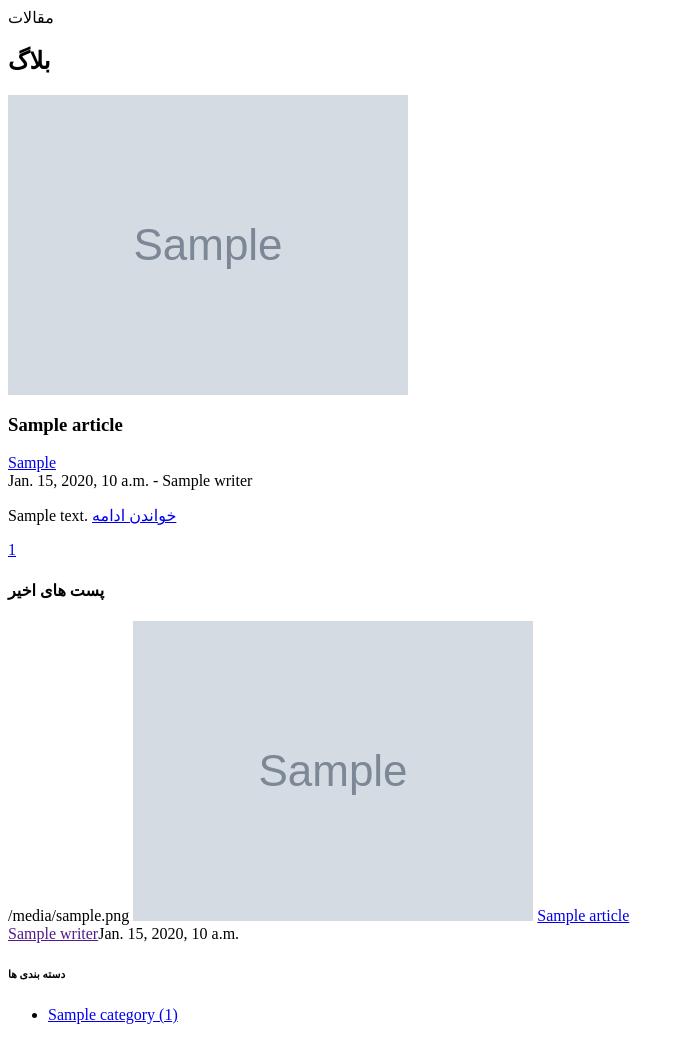
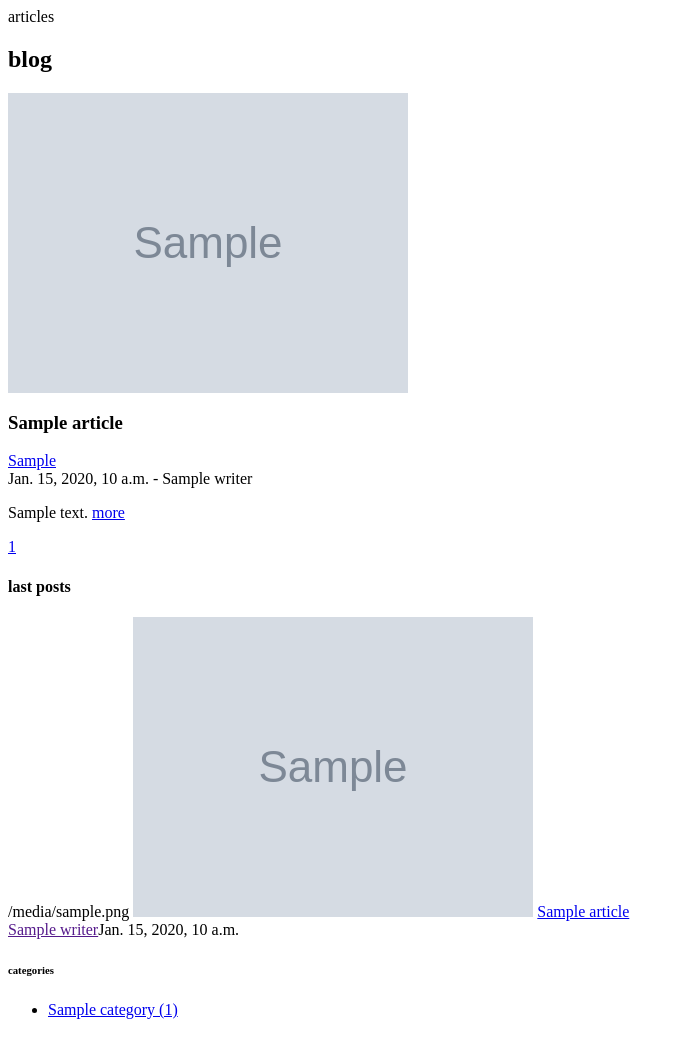
Before and after one commit to arashkarimi1999/blogtest, a Django app: template apps/article_module/templates/article_module/articles_page.html in a window 1280 px wide. Shown: the whole page, without its empty margins (0-686 px from the left). After the commit the page ends 1019 px from the top, so only its background shows below. Run offline with Django 3.2, Linux system fonts and the light colour scheme; the template is opened without the code that fills it: most values are stand-ins (such as "Sample title", 1, 10 or a date in 2020); grey boxes marked "Sample" are stand-in pictures; some libraries are stand-ins or nearby versions.

Commit message:
edit template article module

```diff
--- a/apps/article_module/templates/article_module/articles_page.html
+++ b/apps/article_module/templates/article_module/articles_page.html
@@ -2,7 +2,7 @@
 {% comment %} {% load render_partial %}
 {% load sorl_thumbnail %} {% endcomment %}
 {% block title %}
-    مقالات
+    articles
 {% endblock %}
 
 {% block body %}
@@ -10,7 +10,7 @@
     <main>
   <div class="page-heading text-center">
     <div class="container">
-      <h2>بلاگ</h2>
+      <h2>blog </h2>
     </div>
   </div>
   <div class="container">
@@ -24,14 +24,14 @@
                     </div>
           <h3>{{ articles.title }}</h3>
           <div class="author"> <a href="#"> {{ articles.selected_categories.all|join:" / " }}  </a><br> <span> {{articles.date }} - {{ articles.writer }}   </span> </div>
-          <p class="abs"> {{ articles.short_description }} <a href="{% url "article:article-detail"  articles.slug %}" class="pull-right greybutton">خواندن ادامه</a> </div>
+          <p class="abs"> {{ articles.short_description }} <a href="{% url "article:article-detail"  articles.slug %}" class="pull-right greybutton">more  </a> </div>
             {% endfor %}
 
 
         <div class="paginations">
 
             {% if page_obj.has_previous %}
-                <a class="prev" href="?page={{ page_obj.previous_page_number }}"><i class="zmdi zmdi-chevron-right"></i>قبلی</a>
+                <a class="prev" href="?page={{ page_obj.previous_page_number }}"><i class="zmdi zmdi-chevron-right"></i>previpus  </a>
             {% endif %}
 
            {% for page in paginator.page_range %}
@@ -40,12 +40,12 @@
 
 
            {% if page_obj.has_next %}
-             <a class="next" href="?page={{ page_obj.next_page_number }}">بعدی<i class="zmdi zmdi-chevron-left"></i></a> </div>
+             <a class="next" href="?page={{ page_obj.next_page_number }}">next <i class="zmdi zmdi-chevron-left"></i></a> </div>
            {% endif %}
       </div>
 
 
-        <h4>پست های اخیر</h4>
+        <h4>last posts   </h4>
         {% for latest_article in latest_articles %}
         <div class="recent-post clearfix"> {{latest_article.image}}
         <img src="{{ image.url }}" alt="recent" class="pull-left">
@@ -54,7 +54,7 @@
     {% endfor %}
     </div>
     <div class="categories">
-      <h6>دسته بندی ها</h6>
+      <h6>  categories </h6>
       <ul>
      {% for category in categories %}
            <li><a href="{% url "article:article-list-by-category" category.title %}">{{ category }} ({{ category.aricle_count }})</a></li>
```
Also changed, not shown: apps/article_module/templates/article_module/article-detail.html (+4 -4 lines).
